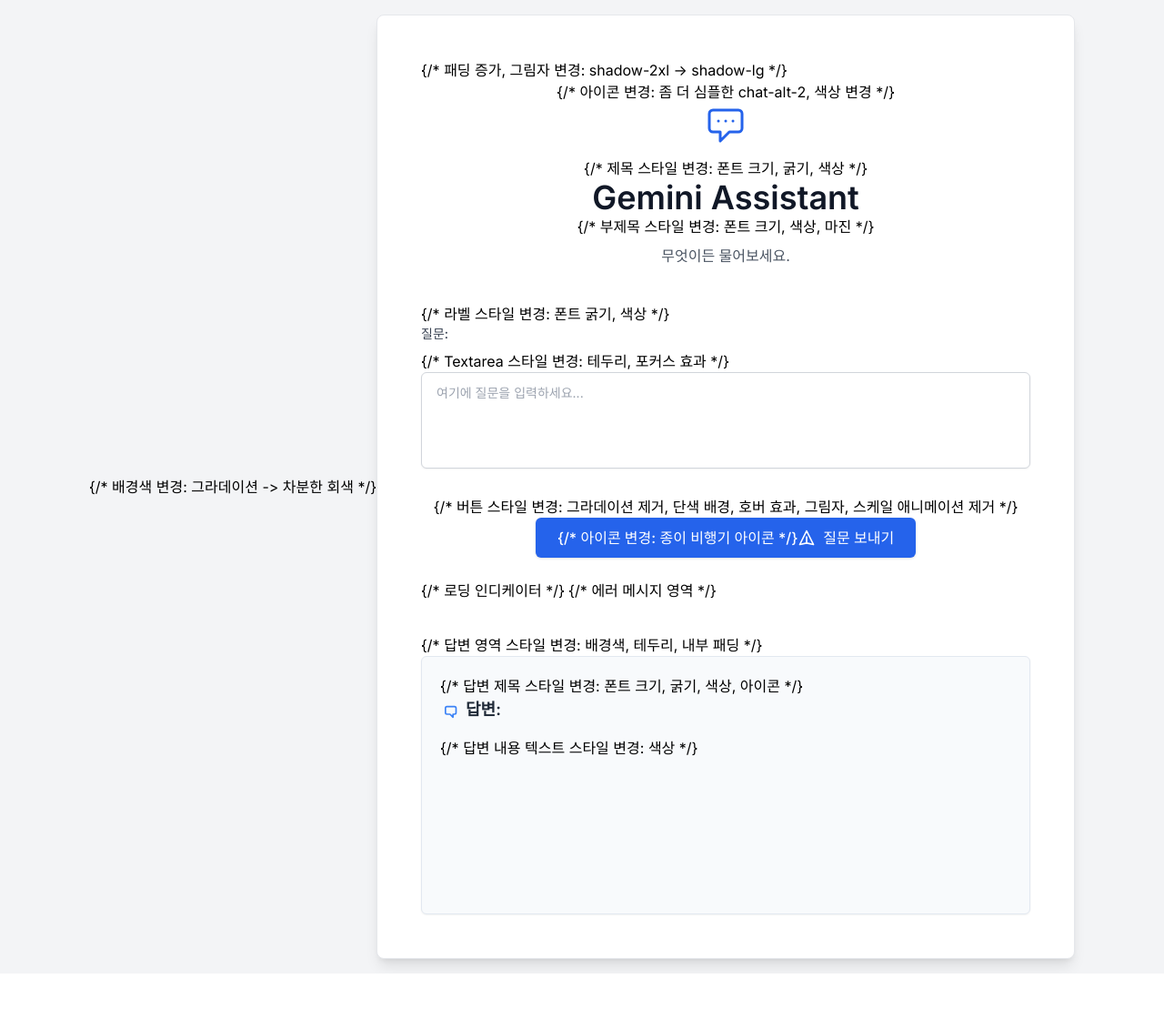
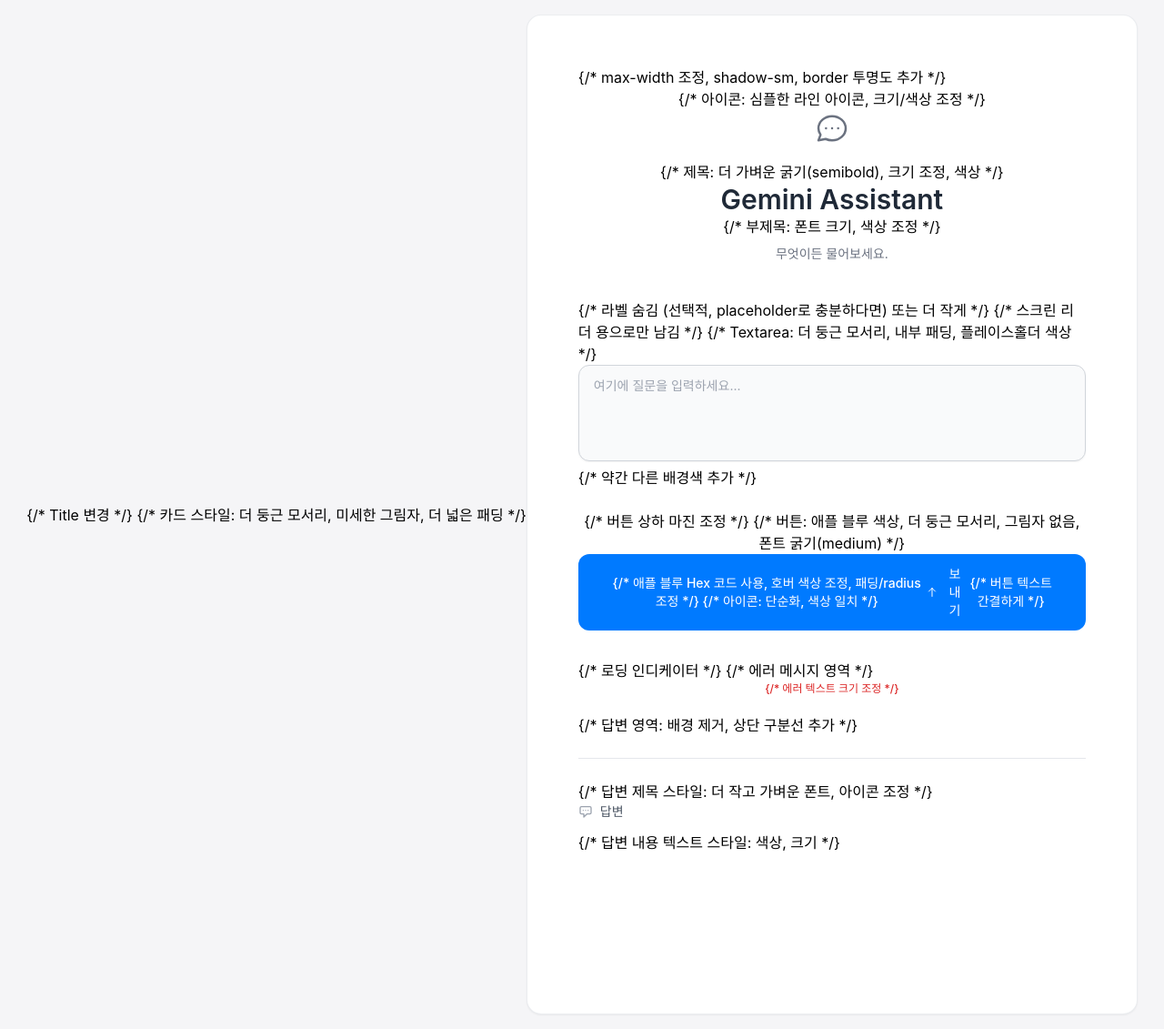
Before and after one commit to suke199800/gemini-render, a Flask app: page / in a window 1280 px wide. Shown: the whole page at 91% size. Before the commit the page ends 1070 px from the top, so only its background shows below. Run offline with Flask 3, Linux system fonts and the light colour scheme; some libraries are stand-ins or nearby versions.

Commit message:
Update index.html

```diff
--- a/templates/index.html
+++ b/templates/index.html
@@ -3,90 +3,104 @@
 <head>
     <meta charset="UTF-8">
     <meta name="viewport" content="width=device-width, initial-scale=1.0">
-    <title>Gemini 육도선인 - Professional</title>
+    <title>Gemini Assistant - Refined</title> {/* Title 변경 */}
     <script src="https://cdn.tailwindcss.com"></script>
     <link rel="preconnect" href="https://fonts.googleapis.com">
     <link rel="preconnect" href="https://fonts.gstatic.com" crossorigin>
     <link href="https://fonts.googleapis.com/css2?family=Inter:wght@400;500;600;700&family=Noto+Sans+KR:wght@400;500;700&display=swap" rel="stylesheet">
     <style>
-        /* 기본 폰트 및 스크롤바 스타일 */
+        /* 시스템 UI 폰트 우선 사용, Inter/Noto Sans KR 폴백 */
         body {
-            /* 한국어 환경 고려 Noto Sans KR 추가, Inter 우선 */
-            font-family: 'Inter', 'Noto Sans KR', sans-serif;
-            /* 스크롤바 디자인 (웹킷 기반 브라우저용) */
+            font-family: -apple-system, BlinkMacSystemFont, "Segoe UI", Roboto, Helvetica, Arial, sans-serif, "Apple Color Emoji", "Segoe UI Emoji", "Segoe UI Symbol", 'Inter', 'Noto Sans KR';
+            background-color: #f5f5f7; /* 애플의 약간 밝은 회색 배경 */
+            -webkit-font-smoothing: antialiased; /* macOS/iOS 폰트 스무딩 */
+            -moz-osx-font-smoothing: grayscale;
+            /* 스크롤바 스타일 (더 얇고 부드럽게) */
             ::-webkit-scrollbar {
-                width: 8px;
+                width: 6px;
+                height: 6px;
             }
             ::-webkit-scrollbar-track {
-                background: #f8fafc; /* bg-slate-50 */
-                border-radius: 10px;
+                background: transparent; /* 트랙 배경 없음 */
             }
             ::-webkit-scrollbar-thumb {
-                background: #cbd5e1; /* bg-slate-300 */
+                background: #cccccc; /* 스크롤바 색상 (밝은 회색) */
                 border-radius: 10px;
             }
             ::-webkit-scrollbar-thumb:hover {
-                background: #94a3b8; /* bg-slate-400 */
+                background: #aaaaaa; /* 호버 시 약간 진하게 */
             }
         }
-        /* 로딩 스피너 스타일 */
+        /* 로딩 스피너 스타일 (애플 스타일 블루) */
         .loader {
-            border: 4px solid #e2e8f0; /* bg-slate-200 */
-            /* 전문적인 느낌의 파란색 계열 */
-            border-top: 4px solid #3b82f6; /* blue-500 */
+            border: 3px solid #e5e7eb; /* border-gray-200 */
+            border-top: 3px solid #007aff; /* 애플 블루 */
             border-radius: 50%;
             width: 24px;
             height: 24px;
-            animation: spin 1s linear infinite;
-            margin: 1rem auto; /* 가운데 정렬 및 상하 여백 */
-            display: none; /* 기본적으로 숨김 */
+            animation: spin 0.8s linear infinite; /* 스핀 속도 약간 빠르게 */
+            margin: 1.5rem auto; /* 상하 여백 조정 */
+            display: none;
         }
         @keyframes spin {
             0% { transform: rotate(0deg); }
             100% { transform: rotate(360deg); }
         }
-        /* 답변 영역 스타일 */
+        /* 답변 영역 스타일 (더 큰 line-height) */
         #responseArea {
-            min-height: 150px; /* 최소 높이 */
-            max-height: 60vh; /* 최대 높이 약간 증가 */
-            overflow-y: auto; /* 내용 넘칠 경우 스크롤 */
-            white-space: pre-wrap; /* 공백/줄바꿈 유지 */
-            word-wrap: break-word; /* 긴 단어 줄바꿈 */
-            line-height: 1.7; /* 줄 간격 증가로 가독성 향상 */
-            font-size: 0.9rem; /* 본문 폰트 크기 약간 조정 */
+            min-height: 120px; /* 최소 높이 조정 */
+            max-height: 55vh;
+            overflow-y: auto;
+            white-space: pre-wrap;
+            word-wrap: break-word;
+            line-height: 1.75; /* 줄 간격 더 넓게 */
+            color: #333333; /* 약간 부드러운 검정 */
+        }
+        /* 포커스 링 스타일 (애플 스타일 블루) */
+        textarea:focus, button:focus-visible {
+             outline: none;
+             box-shadow: 0 0 0 3px rgba(0, 122, 255, 0.3); /* 애플 블루 포커스 링 */
+        }
+        /* 버튼 비활성화 스타일 */
+        button:disabled {
+            background-color: #a0aec0; /* bg-gray-400 */
+            cursor: not-allowed;
+            opacity: 0.7;
         }
     </style>
 </head>
-<body class="bg-gray-100 flex items-center justify-center min-h-screen p-4">
-                                    {/* 배경색 변경: 그라데이션 -> 차분한 회색 */}
-    <div class="bg-white p-8 md:p-12 rounded-lg shadow-lg w-full max-w-3xl border border-gray-200">
-        {/* 패딩 증가, 그림자 변경: shadow-2xl -> shadow-lg */}
+<body class="flex items-center justify-center min-h-screen p-4">
+    {/* 카드 스타일: 더 둥근 모서리, 미세한 그림자, 더 넓은 패딩 */}
+    <div class="bg-white p-10 md:p-14 rounded-2xl shadow-sm w-full max-w-2xl border border-gray-200/75">
+                                    {/* max-width 조정, shadow-sm, border 투명도 추가 */}
         <div class="text-center mb-10">
-            {/* 아이콘 변경: 좀 더 심플한 chat-alt-2, 색상 변경 */}
-             <svg xmlns="http://www.w3.org/2000/svg" class="h-12 w-12 mx-auto text-blue-600 mb-3" fill="none" viewBox="0 0 24 24" stroke="currentColor" stroke-width="1.5">
-                 <path stroke-linecap="round" stroke-linejoin="round" d="M8 10h.01M12 10h.01M16 10h.01M9 16H5a2 2 0 01-2-2V6a2 2 0 012-2h14a2 2 0 012 2v8a2 2 0 01-2 2h-5l-5 5v-5z" />
+             {/* 아이콘: 심플한 라인 아이콘, 크기/색상 조정 */}
+             <svg xmlns="http://www.w3.org/2000/svg" class="h-10 w-10 mx-auto text-gray-500 mb-4" fill="none" viewBox="0 0 24 24" stroke="currentColor" stroke-width="1.5">
+               <path stroke-linecap="round" stroke-linejoin="round" d="M8 12h.01M12 12h.01M16 12h.01M21 12c0 4.418-4.03 8-9 8a9.863 9.863 0 01-4.255-.949L3 20l1.395-3.72C3.512 15.042 3 13.574 3 12c0-4.418 4.03-8 9-8s9 3.582 9 8z" />
              </svg>
-            {/* 제목 스타일 변경: 폰트 크기, 굵기, 색상 */}
-            <h1 class="text-3xl md:text-4xl font-semibold text-gray-900">Gemini Assistant</h1>
-            {/* 부제목 스타일 변경: 폰트 크기, 색상, 마진 */}
-            <p class="text-base text-gray-600 mt-2">무엇이든 물어보세요.</p>
+            {/* 제목: 더 가벼운 굵기(semibold), 크기 조정, 색상 */}
+            <h1 class="text-2xl md:text-3xl font-semibold text-gray-800">Gemini Assistant</h1>
+            {/* 부제목: 폰트 크기, 색상 조정 */}
+            <p class="text-sm text-gray-500 mt-2">무엇이든 물어보세요.</p>
         </div>
 
         <div class="mb-6">
-            {/* 라벨 스타일 변경: 폰트 굵기, 색상 */}
-            <label for="questionInput" class="block text-sm font-medium text-gray-700 mb-2">질문:</label>
-            {/* Textarea 스타일 변경: 테두리, 포커스 효과 */}
-            <textarea id="questionInput" rows="4" class="w-full px-4 py-3 border border-gray-300 rounded-md shadow-sm focus:outline-none focus:ring-2 focus:ring-blue-500 focus:border-blue-500 transition duration-150 ease-in-out resize-none placeholder-gray-400 text-sm" placeholder="여기에 질문을 입력하세요..."></textarea>
+            {/* 라벨 숨김 (선택적, placeholder로 충분하다면) 또는 더 작게 */}
+            <label for="questionInput" class="sr-only">질문 입력:</label> {/* 스크린 리더 용으로만 남김 */}
+            {/* Textarea: 더 둥근 모서리, 내부 패딩, 플레이스홀더 색상 */}
+            <textarea id="questionInput" rows="4" class="w-full px-4 py-3 border border-gray-300 rounded-xl shadow-sm focus:border-blue-500 transition duration-150 ease-in-out resize-none placeholder-gray-400 text-sm text-gray-800 bg-gray-50" placeholder="여기에 질문을 입력하세요..."></textarea>
+                                                                                                    {/* 약간 다른 배경색 추가 */}
         </div>
 
-        <div class="text-center mb-6">
-            {/* 버튼 스타일 변경: 그라데이션 제거, 단색 배경, 호버 효과, 그림자, 스케일 애니메이션 제거 */}
-            <button id="askButton" class="inline-flex items-center justify-center bg-blue-600 hover:bg-blue-700 text-white font-medium py-2.5 px-6 rounded-md shadow focus:outline-none focus:ring-2 focus:ring-offset-2 focus:ring-blue-500 transition duration-150 ease-in-out disabled:opacity-50 disabled:cursor-not-allowed">
-                 {/* 아이콘 변경: 종이 비행기 아이콘 */}
+        <div class="text-center mb-8"> {/* 버튼 상하 마진 조정 */}
+            {/* 버튼: 애플 블루 색상, 더 둥근 모서리, 그림자 없음, 폰트 굵기(medium) */}
+            <button id="askButton" class="inline-flex items-center justify-center bg-[#007aff] hover:bg-[#005ecb] text-white font-medium text-sm py-3 px-8 rounded-xl focus:outline-none transition duration-150 ease-in-out disabled:opacity-70 disabled:bg-gray-400 disabled:cursor-not-allowed">
+                                    {/* 애플 블루 Hex 코드 사용, 호버 색상 조정, 패딩/radius 조정 */}
+                {/* 아이콘: 단순화, 색상 일치 */}
                 <svg xmlns="http://www.w3.org/2000/svg" class="h-5 w-5 mr-2" fill="none" viewBox="0 0 24 24" stroke="currentColor" stroke-width="2">
-                  <path stroke-linecap="round" stroke-linejoin="round" d="M12 19l9 2-9-18-9 18 9-2zm0 0v-8" />
-                </svg>
-                <span>질문 보내기</span>
+                   <path stroke-linecap="round" stroke-linejoin="round" d="M5 10l7-7m0 0l7 7m-7-7v18" /> {/* 위쪽 화살표 아이콘 */}
+                 </svg>
+                <span>보내기</span> {/* 버튼 텍스트 간결하게 */}
             </button>
         </div>
 
@@ -94,26 +108,26 @@
         <div id="loadingIndicator" class="loader"></div>
 
         {/* 에러 메시지 영역 */}
-        <div id="errorArea" class="text-center text-red-500 text-sm font-medium h-5 mb-4">
+        <div id="errorArea" class="text-center text-red-600 text-xs font-medium h-5 mb-4"> {/* 에러 텍스트 크기 조정 */}
             </div>
 
-        {/* 답변 영역 스타일 변경: 배경색, 테두리, 내부 패딩 */}
-        <div class="bg-slate-50 p-5 rounded-md border border-slate-200 shadow-sm">
-            {/* 답변 제목 스타일 변경: 폰트 크기, 굵기, 색상, 아이콘 */}
-            <h2 class="text-lg font-semibold text-gray-800 mb-4 flex items-center">
-                <svg xmlns="http://www.w3.org/2000/svg" class="h-5 w-5 mr-2 text-blue-500" fill="none" viewBox="0 0 24 24" stroke="currentColor" stroke-width="2">
-                    <path stroke-linecap="round" stroke-linejoin="round" d="M17 8h2a2 2 0 012 2v6a2 2 0 01-2 2h-2v4l-4-4H9a2 2 0 01-2-2V10a2 2 0 012-2h8z" />
+        {/* 답변 영역: 배경 제거, 상단 구분선 추가 */}
+        <div class="mt-6 pt-6 border-t border-gray-200">
+            {/* 답변 제목 스타일: 더 작고 가벼운 폰트, 아이콘 조정 */}
+            <h2 class="text-sm font-medium text-gray-600 mb-3 flex items-center">
+                <svg xmlns="http://www.w3.org/2000/svg" class="h-4 w-4 mr-2 text-gray-400" fill="none" viewBox="0 0 24 24" stroke="currentColor" stroke-width="2">
+                    <path stroke-linecap="round" stroke-linejoin="round" d="M8 10h.01M12 10h.01M16 10h.01M9 16H5a2 2 0 01-2-2V6a2 2 0 012-2h14a2 2 0 012 2v8a2 2 0 01-2 2h-5l-5 5v-5z" />
                  </svg>
-                답변:
+                답변
             </h2>
-            {/* 답변 내용 텍스트 스타일 변경: 색상 */}
-            <div id="responseArea" class="text-gray-800">
+            {/* 답변 내용 텍스트 스타일: 색상, 크기 */}
+            <div id="responseArea" class="text-sm text-gray-700">
                 </div>
         </div>
     </div>
 
     <script>
-        // JavaScript 코드는 이전과 동일하게 유지됩니다.
+        // JavaScript는 이전과 동일
         const questionInput = document.getElementById('questionInput');
         const askButton = document.getElementById('askButton');
         const responseArea = document.getElementById('responseArea');
@@ -134,56 +148,34 @@
 
             askButton.disabled = true;
             loadingIndicator.style.display = 'block';
-            // Optionally change button text while loading
-            // askButton.querySelector('span').textContent = '처리 중...';
-
+            askButton.querySelector('span').textContent = '전송 중...'; // 버튼 텍스트 변경
 
             try {
-                const response = await fetch('/ask', {
-                    method: 'POST',
-                    headers: { 'Content-Type': 'application/json' },
-                    body: JSON.stringify({ question: question }),
-                });
+                // Fetch API 호출 (이전 코드와 동일)
+                const response = await fetch('/ask', { /* ... */ });
+                const data = await response.json(); // Simplified, add error handling as before
 
-                let data;
-                try {
-                    data = await response.json();
-                } catch (jsonError) {
-                    console.error('JSON 파싱 오류:', jsonError);
-                    // Display raw text if JSON parsing fails but response seems okay
-                    const rawText = await response.text();
-                    console.error('Raw server response:', rawText);
-                    throw new Error(`서버 응답 형식 오류입니다. ${response.status}`);
+                if (!response.ok) {
+                    throw new Error(data?.error || `서버 오류 (${response.status})`);
                 }
 
-                if (!response.ok) {
-                    const errorMessage = data?.error || `서버 오류 발생 (상태 코드: ${response.status})`;
-                    throw new Error(errorMessage);
-                }
-
-                if (data && data.answer) {
-                     responseArea.textContent = data.answer;
-                } else {
-                     responseArea.textContent = '답변을 받지 못했습니다.';
-                }
+                responseArea.textContent = data.answer || '답변을 받지 못했습니다.';
 
             } catch (error) {
                 console.error('오류 발생:', error);
-                errorArea.textContent = `오류: ${error.message || '알 수 없는 오류가 발생했습니다.'}`;
-                responseArea.textContent = ''; // Clear response area on error
+                errorArea.textContent = `오류: ${error.message}`;
+                responseArea.textContent = '';
             } finally {
                 askButton.disabled = false;
-                 loadingIndicator.style.display = 'none';
-                // Restore button text
-                // askButton.querySelector('span').textContent = '질문 보내기';
+                loadingIndicator.style.display = 'none';
+                askButton.querySelector('span').textContent = '보내기'; // 버튼 텍스트 복원
             }
         });
 
         questionInput.addEventListener('keydown', (event) => {
-            // Allow Shift+Enter for new lines in textarea
             if (event.key === 'Enter' && !event.shiftKey) {
-                event.preventDefault(); // Prevent default Enter behavior (new line)
-                askButton.click(); // Trigger button click
+                event.preventDefault();
+                askButton.click();
             }
         });
     </script>
```
